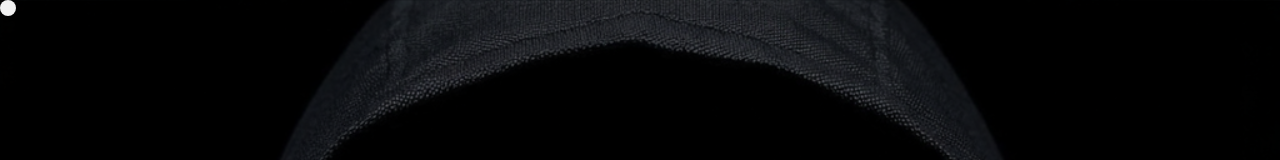
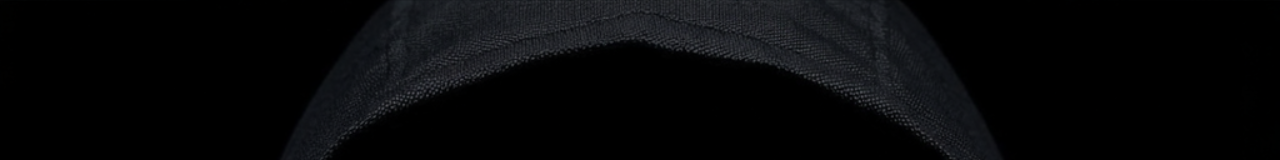
Before and after one commit to noob-coder-19/motion, a React (Vite) app: page / in a window 1280 px wide. Shown: the top 160 px of the page. Built offline with nearby package versions, Linux system fonts and the light colour scheme.

Commit message:
Add mouse interaction

```diff
--- a/src/App.css
+++ b/src/App.css
@@ -15,6 +15,7 @@
 
 html {
   scroll-behavior: smooth;
+  /* cursor: none; */
 }
 
 #root {
@@ -100,7 +101,6 @@ html {
   position: fixed;
   width: var(--cursor-size);
   height: var(--cursor-size);
-  cursor: none;
   background-color: var(--color-white-100);
   mask-image: url("/mask.svg");
   mask-repeat: no-repeat;
--- a/src/components/mouse.tsx
+++ b/src/components/mouse.tsx
@@ -1,12 +1,33 @@
-import { motion } from "motion/react";
-import { useMousePosition } from "../hooks/use-mouse-position";
+import { motion, useMotionValue, useSpring } from "motion/react";
+import { useEffect } from "react";
+
+const CURSOR_SIZE = 20;
 
 const Mouse = () => {
-  const { x, y } = useMousePosition();
+  const mouseX = useMotionValue(-100);
+  const mouseY = useMotionValue(-100);
+
+  const springX = useSpring(mouseX, { damping: 20, stiffness: 300 });
+  const springY = useSpring(mouseY, { damping: 20, stiffness: 300 });
+
+  useEffect(() => {
+    const move = (e: MouseEvent) => {
+      mouseX.set(e.clientX - CURSOR_SIZE / 2);
+      mouseY.set(e.clientY - CURSOR_SIZE / 2);
+    };
+    window.addEventListener("mousemove", move);
+    return () => window.removeEventListener("mousemove", move);
+  }, [mouseX, mouseY]);
+
   return (
-    <div className="mouse-container">
-      <motion.div className="mouse" style={{ x, y }} />
-    </div>
+    <motion.div
+      aria-hidden="true"
+      className="fixed top-0 left-0 z-9999 aspect-square w-4 rounded-full bg-white-100 mix-blend-difference"
+      style={{
+        x: springX,
+        y: springY,
+      }}
+    />
   );
 };
 
```
